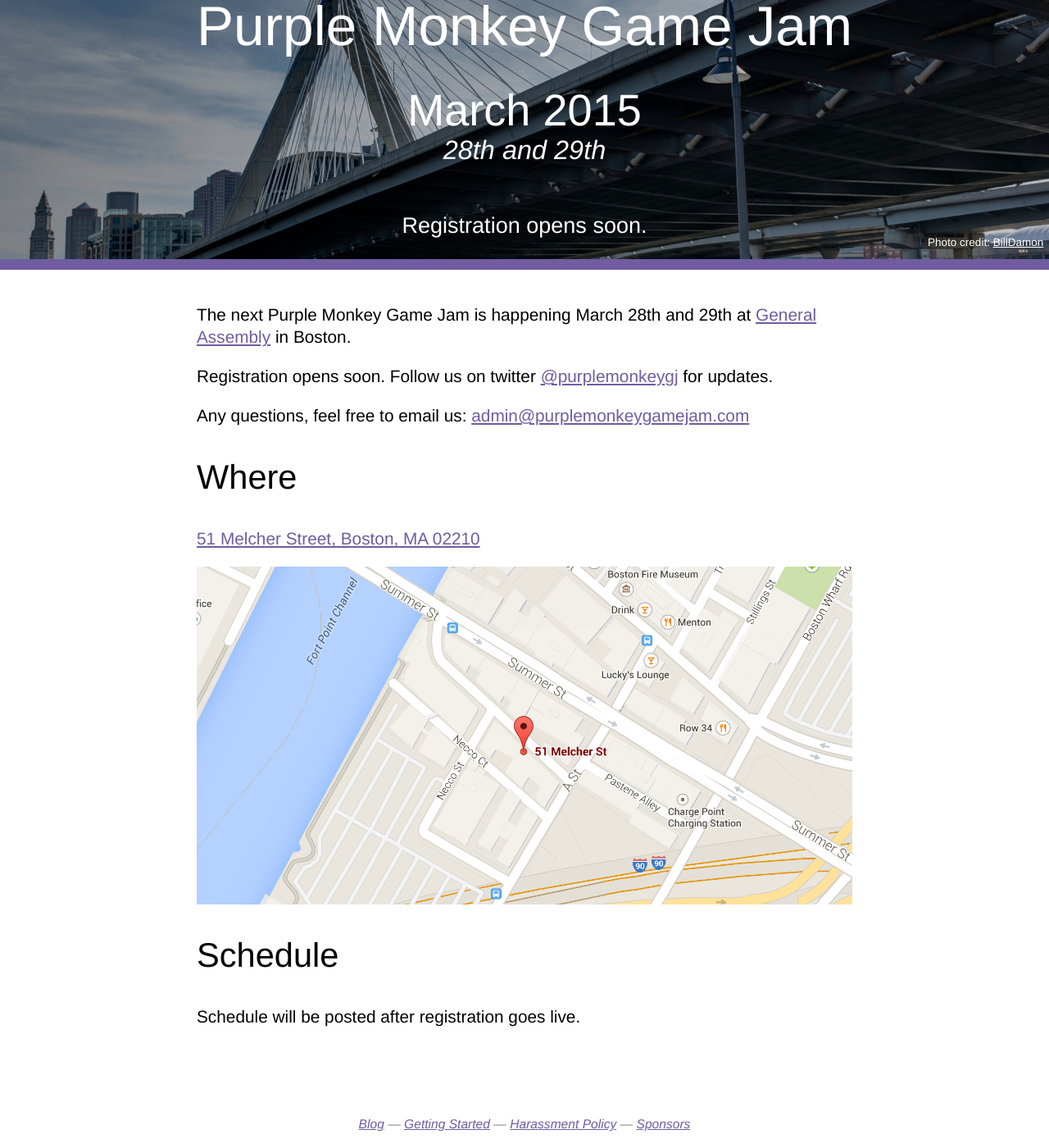
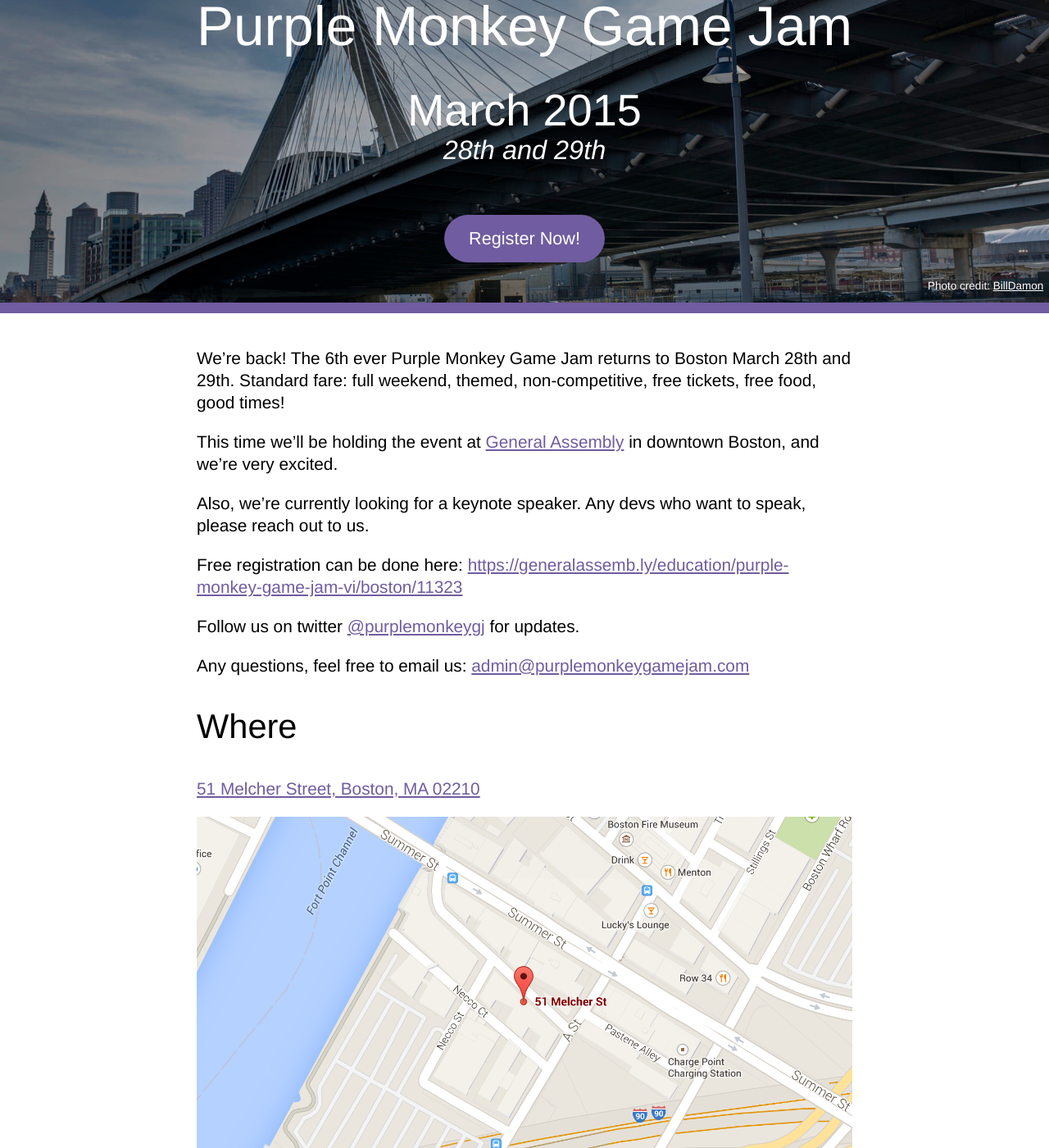
Before and after one commit to purplemonkeygamejam/purplemonkeygamejam.github.io, a Jekyll site: the page built from index.md, in a window 1280 px wide and 1400 px high, scrolled down 333 px. Shown: the whole window at 82% size. Built offline with Jekyll 4.4.1, drawn with Linux system fonts in a browser that asks for light colours; nearby versions of some CDN libraries; Markdown is read by kramdown in place of the engine named in the settings; some of the changed text lies outside the part shown.

Commit message:
Added registration link.
Updated copy.

```diff
--- a/_data/event.json
+++ b/_data/event.json
@@ -2,5 +2,5 @@
     "month": "March",
     "year": 2015,
     "dates": ["28th", "29th"],
-    "register_url": "#"
+    "register_url": "https://generalassemb.ly/education/purple-monkey-game-jam-vi/boston/11323"
 }
--- a/_layouts/default.html
+++ b/_layouts/default.html
@@ -27,6 +27,9 @@
 
     <ul>
 
+        {% if site.data.event.register_url %}
+        <li><a href="{{ site.data.event.register_url }}">Register Now!</a></li>
+        {% endif %}
         <li><a href="/blog">Blog</a></li>
         <li><a href="/getting-started">Getting Started</a></li>
         <li><a href="/harassment-policy">Harassment Policy</a></li>
@@ -48,7 +51,11 @@
 
     <p class="date"><i>{{ site.data.event.dates[0] }} and {{ site.data.event.dates[1] }}</i></p>
 
+    {% if site.data.event.register_url %}
+    <p><a href="{{ site.data.event.register_url }}" class="button">Register Now!</a></p>
+    {% else %}
     <p>Registration opens soon.</p>
+    {% endif %}
 
     <span class="photo-credit">Photo credit: <a href="http://www.flickr.com/photos/billdamon/12863646824/">BillDamon</a></span>
 
--- a/index.md
+++ b/index.md
@@ -1,10 +1,16 @@
 ---
 hero: true
 layout: default
-description: The next Purple Monkey Game Jam is happening March 28th and 29th at [General Assembly](https://generalassemb.ly/boston) in Boston.
+description: "We're back! The 6th ever Purple Monkey Game Jam returns to Boston March 28th and 29th. Standard fare: full weekend, themed, non-competitive, free tickets, free food, good times!"
 ---
 
-Registration opens soon. Follow us on twitter [@purplemonkeygj](http://twitter.com/@purplemonkeygj) for updates.
+This time we'll be holding the event at [General Assembly](https://generalassemb.ly) in downtown Boston, and we're very excited.
+
+Also, we're currently looking for a keynote speaker. Any devs who want to speak, please reach out to us.
+
+Free registration can be done here: <https://generalassemb.ly/education/purple-monkey-game-jam-vi/boston/11323>
+
+Follow us on twitter [@purplemonkeygj](http://twitter.com/@purplemonkeygj) for updates.
 
 Any questions, feel free to email us: [admin@purplemonkeygamejam.com](mailto:admin@purplemonkeygamejam.com)
 
@@ -16,4 +22,16 @@ Any questions, feel free to email us: [admin@purplemonkeygamejam.com](mailto:adm
 
 ##Schedule
 
-Schedule will be posted after registration goes live.
+{{ site.data.event.month }} {{ site.data.event.dates[0] }}
+
+- **9:00 a.m.** Doors Open + Breakfast
+- **10:00 a.m.** Keynote & Theme Announcement
+- **12:30 p.m.** Lunch
+- **6:00 p.m.** Dinner
+- **8:00 p.m.** Doors Close
+
+{{ site.data.event.month }} {{ site.data.event.dates[1] }}
+
+- **9:00 a.m.** Doors Open + Breakfast
+- **12:30 p.m.** Lunch
+- **4:00 p.m.** Presentations and Wrap-Up
```
